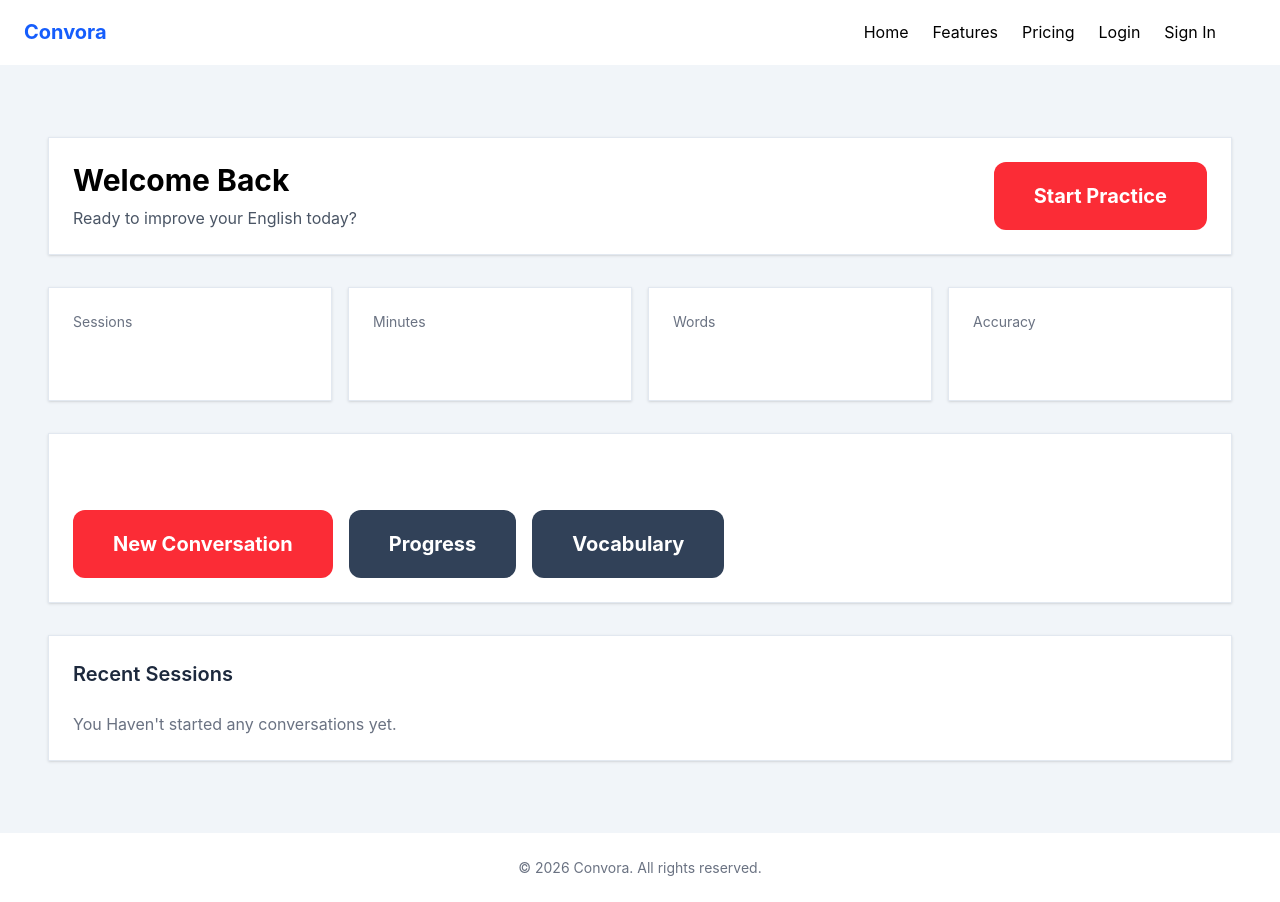
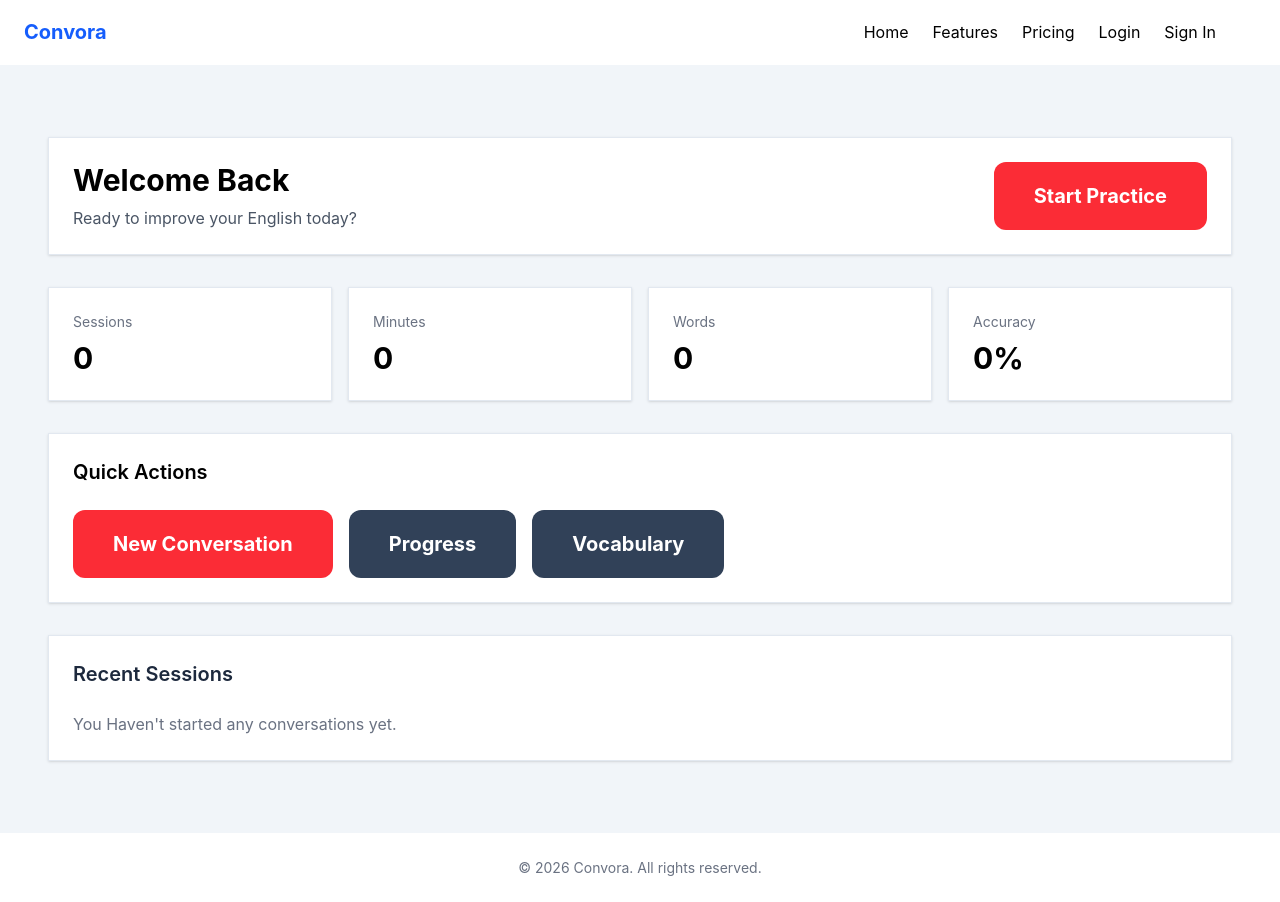
Before and after one commit to zanzers/convora, a React (Vite) app: page / in a window 1280 px wide. Built offline with nearby package versions, Linux system fonts and the light colour scheme; no server answers.

Commit message:
Name_udate

```diff
--- a/src/mock/scenarioModel.ts
+++ b/src/mock/scenarioModel.ts
@@ -30,7 +30,7 @@ export const scenarios: ScenarioModel[] = [
             "Conduct a realistic general job interview to help the user practice speaking English with confidence.",
 
         openingMessage:
-            `Good morning. I'm Xiianger, and I'll be conducting your interview today.
+            `Good evening. I'm Amy, and I'll be conducting your interview today.
 
             Let's begin.
 
--- a/src/pages/Dashboard/index.tsx
+++ b/src/pages/Dashboard/index.tsx
@@ -12,7 +12,7 @@ function Dashboard() {
   return (
     <Container>
 
-      <div className="space-y-8 py-8">
+      <div className="space-y-8 py-8 text-black">
 
         <WelcomeCard />
         <StateCard />
```
